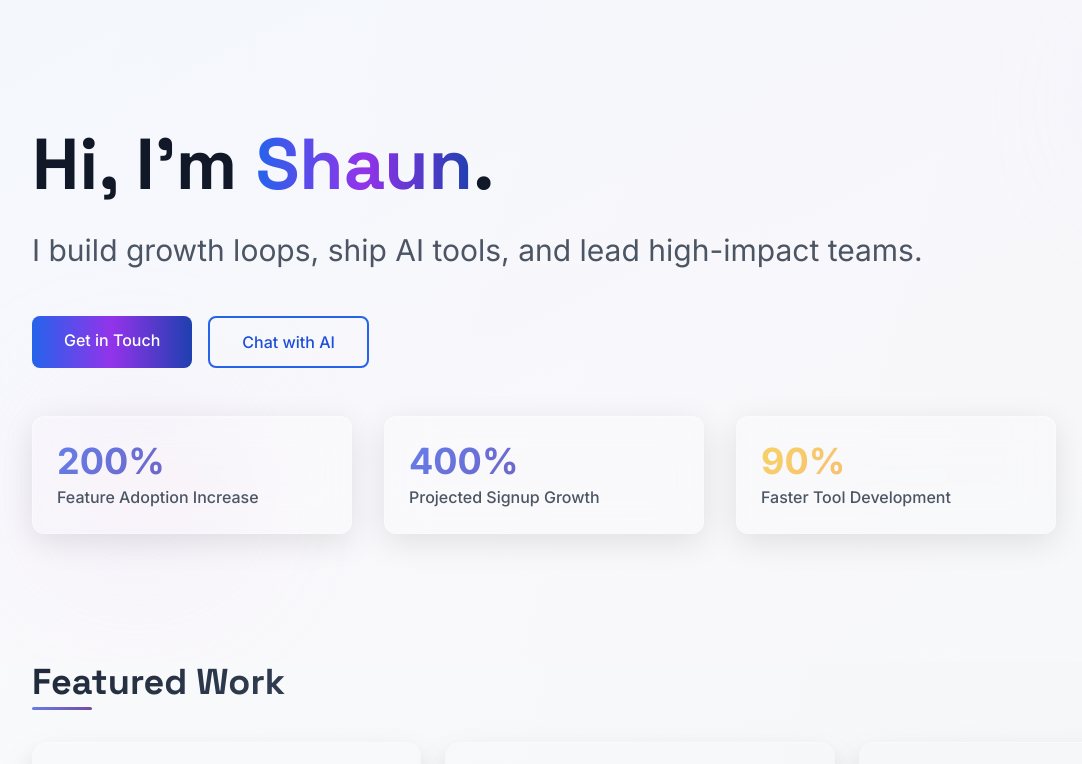
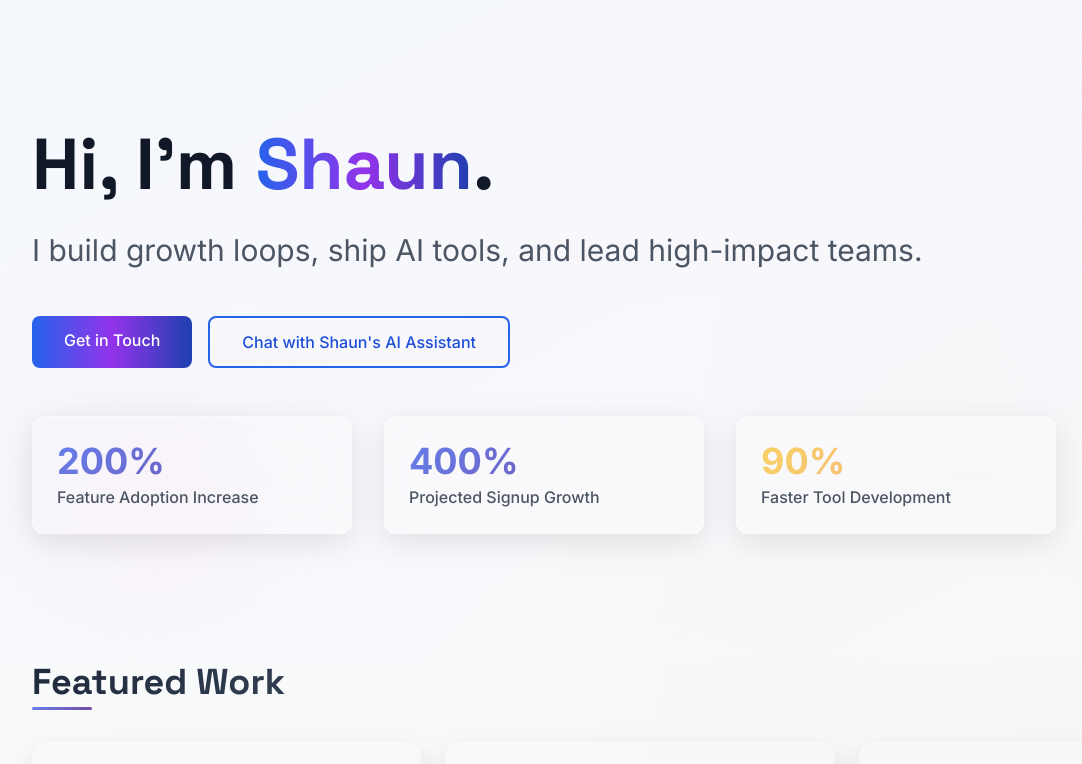
Before and after one commit to shaunhcrawford/resume-cards, a React (Vite) app: page / in a window 1280 px wide. Shown: the top 764 px of the page, without its empty margins (0-1082 px from the left). Built offline with nearby package versions, Linux system fonts and the light colour scheme.

Commit message:
Update button text in Hero component to specify 'Shaun's AI Assistant'

```diff
--- a/src/components/Hero.tsx
+++ b/src/components/Hero.tsx
@@ -72,7 +72,7 @@ const Hero = () => {
               onClick={() => setIsChatOpen(true)}
               className="px-8 py-3 border-2 border-blue-600 text-blue-700 rounded-lg hover:bg-blue-50 transition-colors font-medium"
             >
-              Chat with AI
+              Chat with Shaun's AI Assistant
             </button>
           </motion.div>
 
```
